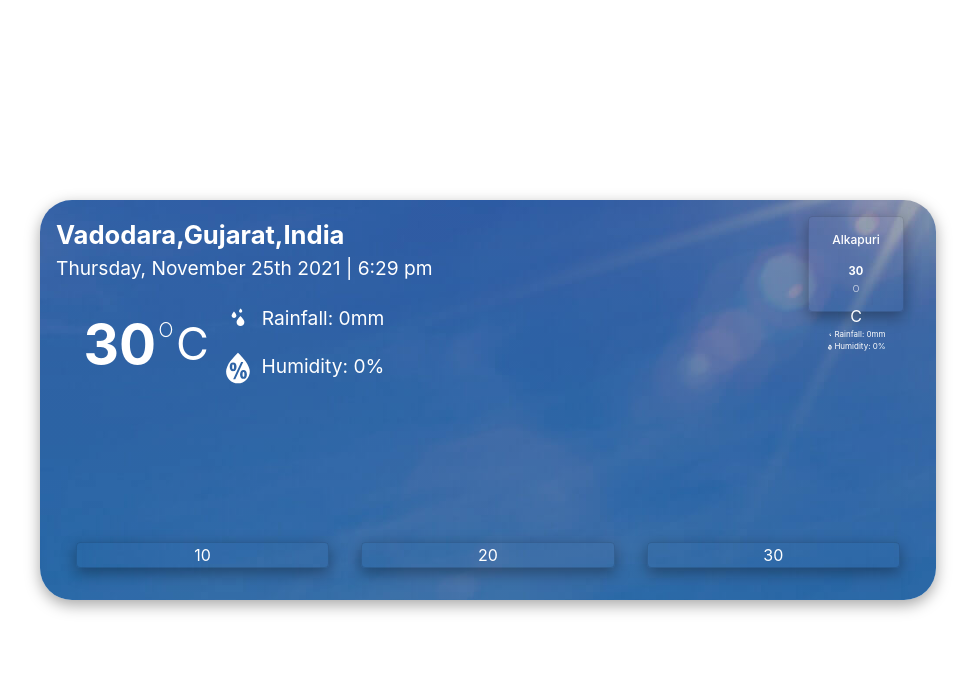
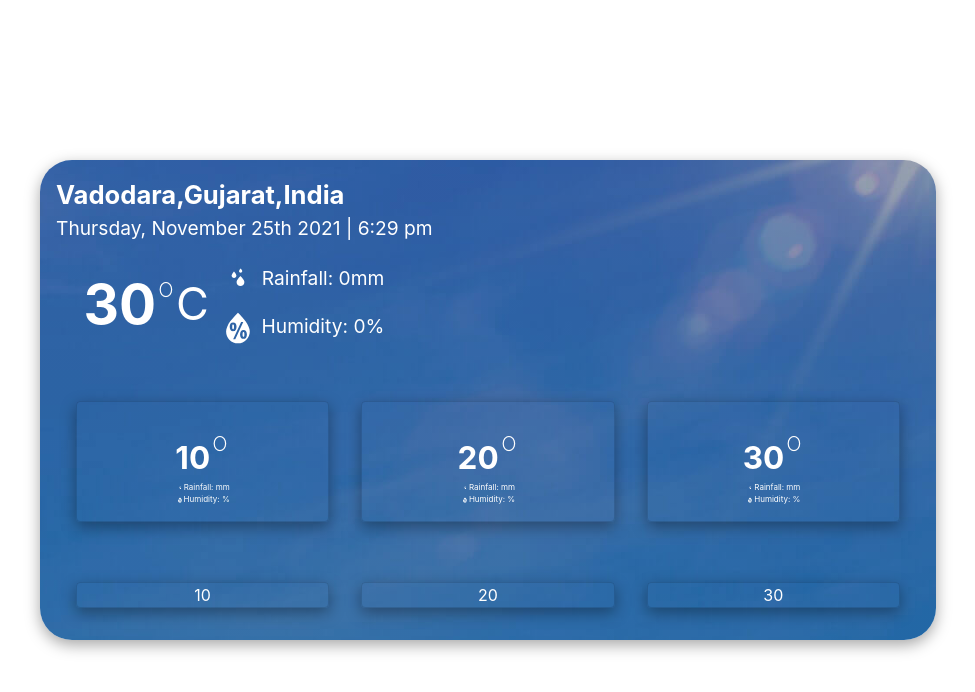
Before and after one commit to daksh2k/weather-station, a React (Create React App) app: page / in a window 1280 px wide. Shown: the top 692 px of the page, without its empty margins (152-1127 px from the left). Built offline with nearby package versions, Linux system fonts and the light colour scheme.

Commit message:
Add dynamic cards

```diff
--- a/src/App.css
+++ b/src/App.css
@@ -10,7 +10,7 @@
   border-radius: 2rem;
   max-width: 1000px;
   padding: 1rem;
-  height: 50vh;
+  height: 60vh;
   width: 70vw;
   color: #FFF;
   background: linear-gradient(rgba(0,0,0, 0.3), rgba(0,0,0,0.3)), url("./weather-backgrounds/clear-day.jpg");
--- a/src/App.js
+++ b/src/App.js
@@ -4,9 +4,9 @@ import {useState,useEffect} from 'react';
 import moment from 'moment';
 // import database from './firebase';
 import { WiHumidity,WiRaindrops } from "react-icons/wi";
-import Button from 'react-bootstrap/Button';
+// import Button from 'react-bootstrap/Button';
 import Card from 'react-bootstrap/Card';
-import { alignPropType } from 'react-bootstrap/esm/types';
+// import { alignPropType } from 'react-bootstrap/esm/types';
 
 class App extends React.Component {
   constructor(props){
@@ -16,7 +16,8 @@ class App extends React.Component {
       "rain" : 0,
       "temp" : 30,
       "unit" : "unit" in localStorage ? localStorage.unit : "C",
-      "hist": [{temp:"10"},{temp:"20"},{temp:"30"}]
+      "hist": [{temp:"10"},{temp:"20"},{temp:"30"}],
+      "loc" : [{temp:"10",locaton:"kurla"},{temp:"20",locaton:"kurla"},{temp:"30",locaton:"Alkapuri"}]
     }
   }
   render(){
@@ -25,6 +26,11 @@ class App extends React.Component {
       <div className="cont">
          <Current cond={this.state} />
          <div className="hourly-cont row">
+         {/* Render all the location cards */}
+           {this.state.loc.map((value,key) => <Location key={key} data={value} />)}
+         </div>
+         <div className="hourly-cont row">
+         {/* Render all the previous hourly cards */}
            {this.state.hist.map((value,key) => <Hourly key={key} data={value} />)}
          </div>
        </div>
@@ -73,18 +79,6 @@ const Current = (props) => {
             <div className="sec"><WiRaindrops />Rainfall: {props.cond.rain}mm</div>
             <div className="sec"><WiHumidity />Humidity: {props.cond.humidity}%</div>
         </div>*/}
-        <Card style={{ width: '6rem' , height: '6rem'}}>
-            <Card.Body>
-              <Card.Title ><p style = {{fontSize: '0.6em'}}>Alkapuri</p></Card.Title>
-              <Card.Text>
-              <div className="temperature-sml" style = {{fontSize: '0.7em' }}>{props.cond.temp}</div>
-              <sup>o</sup>
-              <div className="unit">{props.cond.unit}</div>
-              <div className="sec" style = {{fontSize: '0.5em' }}><WiRaindrops />Rainfall: {props.cond.rain}mm</div>
-              <div className="sec" style = {{fontSize: '0.5em' }}><WiHumidity />Humidity: {props.cond.humidity}%</div>
-              </Card.Text>
-            </Card.Body>
-        </Card>
     </div>
   )
 }
@@ -98,4 +92,21 @@ const Hourly = (props) =>{
    </div>
  )
 }
+const Location = (props) => {
+  return(
+  <Card className="card col time-cont">
+    <Card.Body>
+      <Card.Title ><p style = {{fontSize: '0.6em'}}>{props.data.location}</p></Card.Title>
+      <Card.Text>
+      <div className="temp-cont">
+         <div className="temperature-sml" style = {{fontSize: '0.7em' }}>{props.data.temp}</div>
+         <sup>o</sup>
+         <div className="temperature-sml">{props.data.unit}</div>
+      </div>
+      <div className="sec" style = {{fontSize: '0.5em' }}><WiRaindrops />Rainfall: {props.data.rain}mm</div>
+      <div className="sec" style = {{fontSize: '0.5em' }}><WiHumidity />Humidity: {props.data.humidity}%</div>
+      </Card.Text>
+    </Card.Body>
+</Card>)
+}
 export default App;
```
Also changed, not shown: 1 other file (tests, documents, lock files or other folders).
